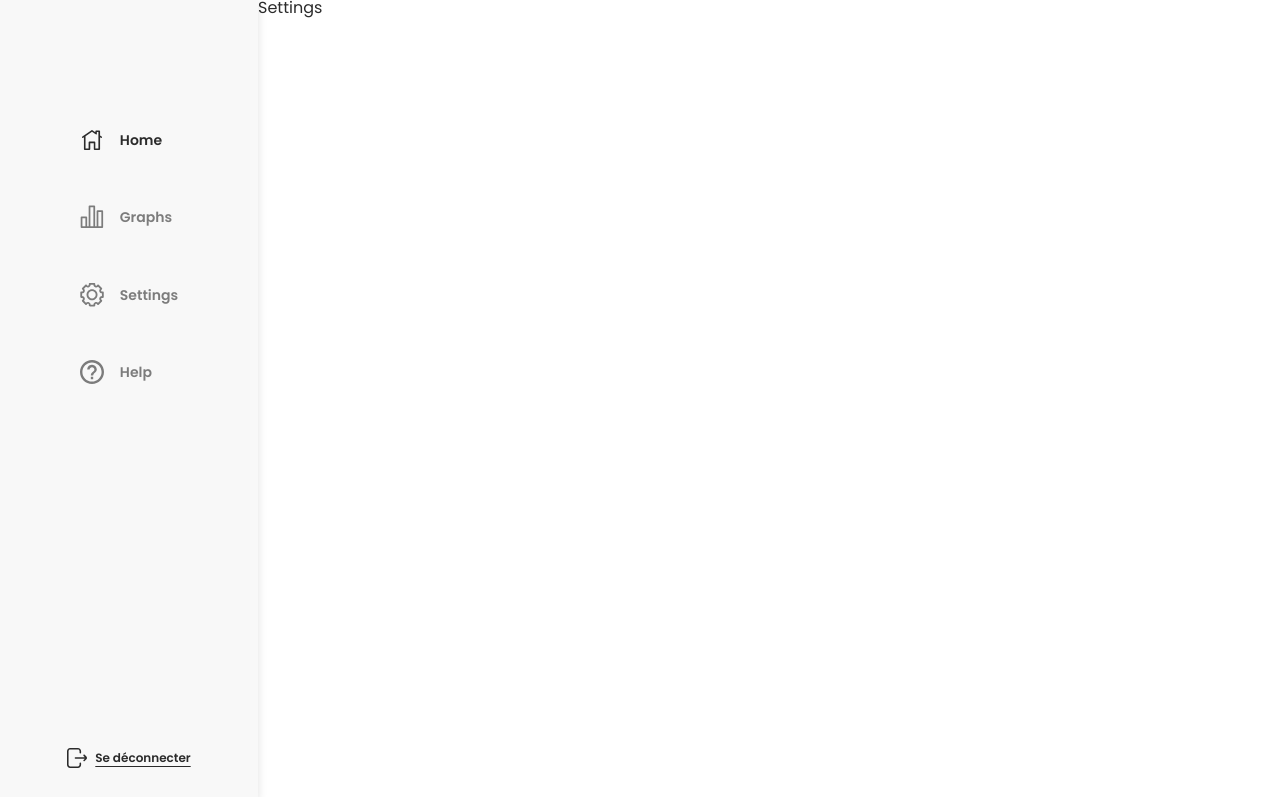
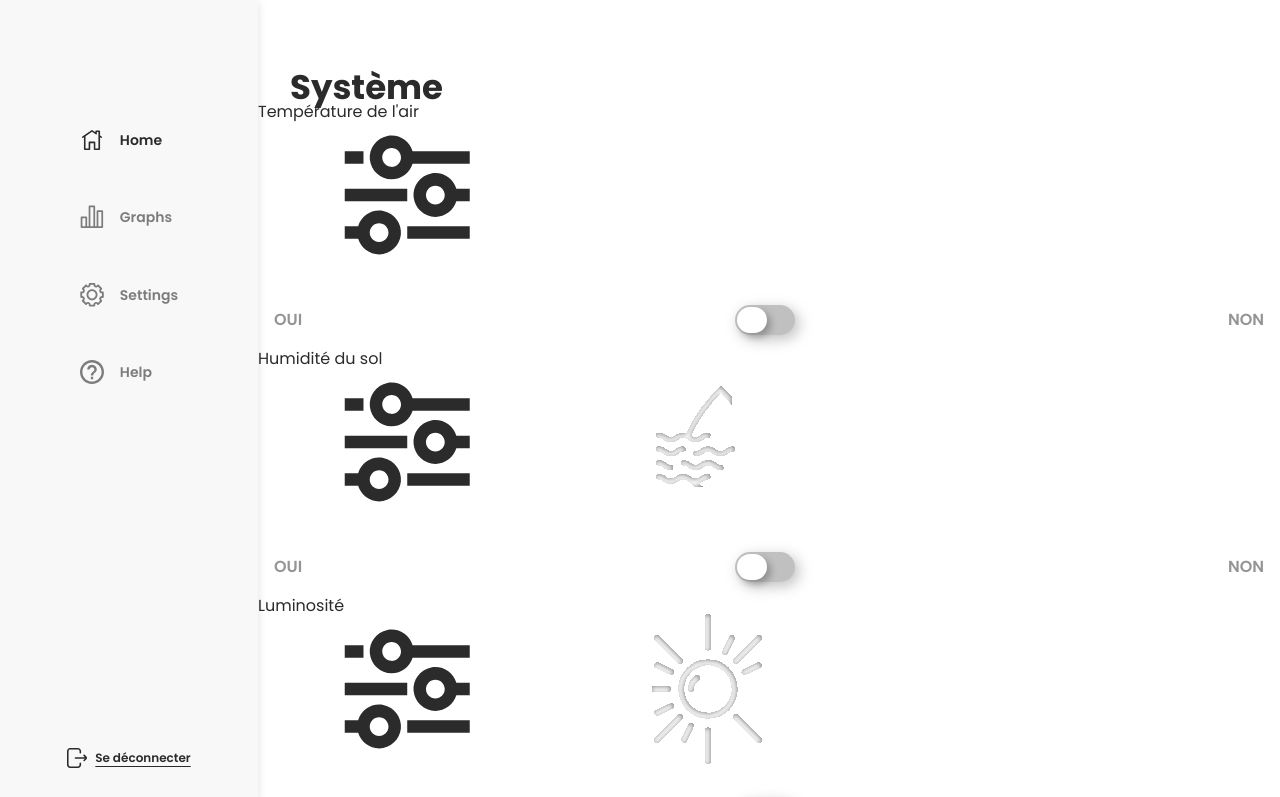
Before and after one commit to FRobaglia/iot-project, a React (Create React App) app: page /settings in a window 1280 px wide. Shown: the top 797 px of the page. Built offline with nearby package versions, Linux system fonts and the light colour scheme.

Commit message:
chore: create settings card

```diff
--- /dev/null
+++ b/src/components/cardSettings/ToggleButton.jsx
@@ -0,0 +1,14 @@
+const ToggleButton = () =>  {
+  return (
+    <label className="settingsCard__toggleState">
+      <input type="checkbox" className="toggleState__input"/>
+      <span className="toggleState__sliderContainer">
+        <p className="toggleState__text toggleState__text--yes">Oui</p>
+        <span className="toggleState__slider"></span>
+        <p className="toggleState__text toggleState__text--no">Non</p>
+      </span>
+    </label>
+  );
+}
+
+export default ToggleButton;
--- /dev/null
+++ b/src/components/cardSettings/index.jsx
@@ -0,0 +1,17 @@
+/***** COMPONENTS *****/
+import Icon from '../Icon';
+import ToggleButton from './ToggleButton';
+
+const CardSettings = ({ title, idName }) =>  {
+
+  return (
+    <section className="settingsCard">
+      <h2 className="settingsCard__title">{ title }</h2>
+      <Icon iconId='settingsCta' iconClass='settingsCta' />
+      <Icon iconId={ idName } iconClass={ idName } />
+      <ToggleButton />
+    </section>
+  );
+}
+
+export default CardSettings;
--- a/src/datas.js
+++ b/src/datas.js
@@ -1,6 +1,7 @@
 export const datas = [
   {
     id: 1,
+    idName: "temperature",
     title: "Température de l'air",
     currentValue: 21,
     optimalMinValue: 15,
@@ -24,6 +25,7 @@ export const datas = [
   },
   {
     id: 2,
+    idName: "ground-humidity",
     title: "Humidité du sol",
     currentValue: 38,
     optimalMinValue: 20,
@@ -47,6 +49,7 @@ export const datas = [
   },
   {
     id: 3,
+    idName: "brightness",
     title: "Luminosité",
     currentValue: 38,
     optimalMinValue: 20,
@@ -70,7 +73,8 @@ export const datas = [
   },
   {
     id: 4,
-    title: "Luminosité",
+    idName: "humidity",
+    title: "Humidité",
     currentValue: 38,
     optimalMinValue: 20,
     optimalMaxValue: 45,
@@ -82,7 +86,7 @@ export const datas = [
     article: {
       title: {
         firstContent: "Contrôle de",
-        secondContent: "l’humidité de l’air "
+        secondContent: "l’humidité du sol"
       },
       content: [
         "Fermer totalement les tunnels pendant la nuit et assurer <strong>une bonne étanchéité</strong> des abris-serre.",
--- a/src/routes/Help.jsx
+++ b/src/routes/Help.jsx
@@ -15,7 +15,6 @@ const Help = () =>  {
   return (
     <main className="main main--help">
       <MainTitle pageId='help' title='Aide' />
-
       <Swiper
       pagination={ true }
       breakpoints= {
--- a/src/routes/Settings.jsx
+++ b/src/routes/Settings.jsx
@@ -1,7 +1,40 @@
+import datas from '../datas';
+
+/***** COMPONENTS *****/
+import MainTitle from '../components/MainTitle';
+import CardSettings from '../components/cardSettings';
+
+/***** SWIPER *****/
+import { Swiper, SwiperSlide } from 'swiper/react';
+import SwiperCore, { Pagination } from 'swiper/core'; // import Swiper core and required modules
+
+SwiperCore.use([Pagination]); // install Swiper modules
+
 const Settings = () =>  {
 
   return (
-    <main className="main main--settings">Settings</main>
+    <main className="main main--settings">
+      <MainTitle pageId='settings' title='Système' />
+      <Swiper
+      pagination={ true }
+      breakpoints= {
+        {
+          900: {
+            direction: 'vertical',
+            enabled: false
+          }
+        }
+      }
+      >
+      { datas.map(( data ) => {
+        return (
+          <SwiperSlide key={ data.title } >
+            <CardSettings key={ data.title } title={ data.title } idName={ data.idName }/>
+          </SwiperSlide>
+        )
+      }) }
+      </Swiper>
+    </main>
   );
 }
 
--- /dev/null
+++ b/src/styles/components/toggleButton.scss
@@ -0,0 +1,60 @@
+/* The toggleButton - the box around the slider */
+.settingsCard__toggleState {
+  position: relative;
+  width: 100%;
+  padding: 1rem;
+  display: inline-block;
+
+  .toggleState__text {
+    opacity: .5;
+    font-weight: 600;
+    text-transform: uppercase;
+  }
+
+  /* Hide default HTML checkbox */
+  .toggleState__input {
+    opacity: 0;
+    width: 0;
+    height: 0;
+  }
+
+  .toggleState__sliderContainer {
+    width: 100%;
+    display: flex;
+    justify-content: space-between;
+    align-items: center;
+  }
+
+  /* The slider */
+  .toggleState__slider {
+    cursor: pointer;
+    position: relative;
+    width: 60px;
+    height: 30px;
+    background-color: $borderColor;
+    filter: drop-shadow($toggleButtonShadow);
+    border-radius: 25px;
+    transition: .4s;
+
+    &:before {
+      content: "";
+      position: absolute;
+      left: 2px;
+      bottom: 2px;
+      height: 26px;
+      width: 30px;
+      background-color: $white;
+      box-shadow: $toggleButtonShadow;
+      border-radius: 25px;
+      transition: .4s;
+    }
+  }
+
+  input:checked + .toggleState__sliderContainer .toggleState__slider {
+    background-color: $primaryColor;
+
+    &:before {
+      transform: translateX(26px);
+    }
+  }
+}
--- a/src/styles/styles.scss
+++ b/src/styles/styles.scss
@@ -8,5 +8,6 @@
 @import './components/nav.scss';
 @import './components/card.scss';
 @import './components/help.scss';
+@import './components/toggleButton.scss';
 
 @import './main.scss';
--- a/src/styles/vendors/colors.scss
+++ b/src/styles/vendors/colors.scss
@@ -12,3 +12,5 @@ $borderColor: #C0C0C0;
 $helpSectionShadow: -10px -10px 25px #fdfcfc, 10px 10px 50px #bbbbbb;
 
 $bodyBg: linear-gradient(169.07deg, #FFFFFF 0.6%);
+
+$toggleButtonShadow: 4px 4px 7px rgba(0, 0, 0, 0.25);
```
Also changed, not shown: public/sprite-sheet.svg.
